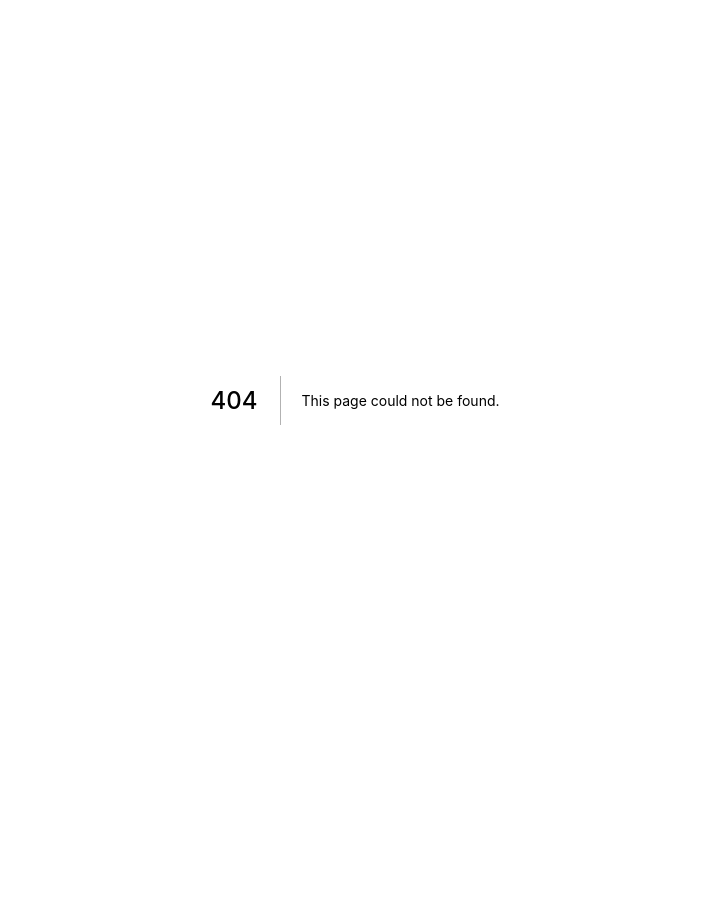
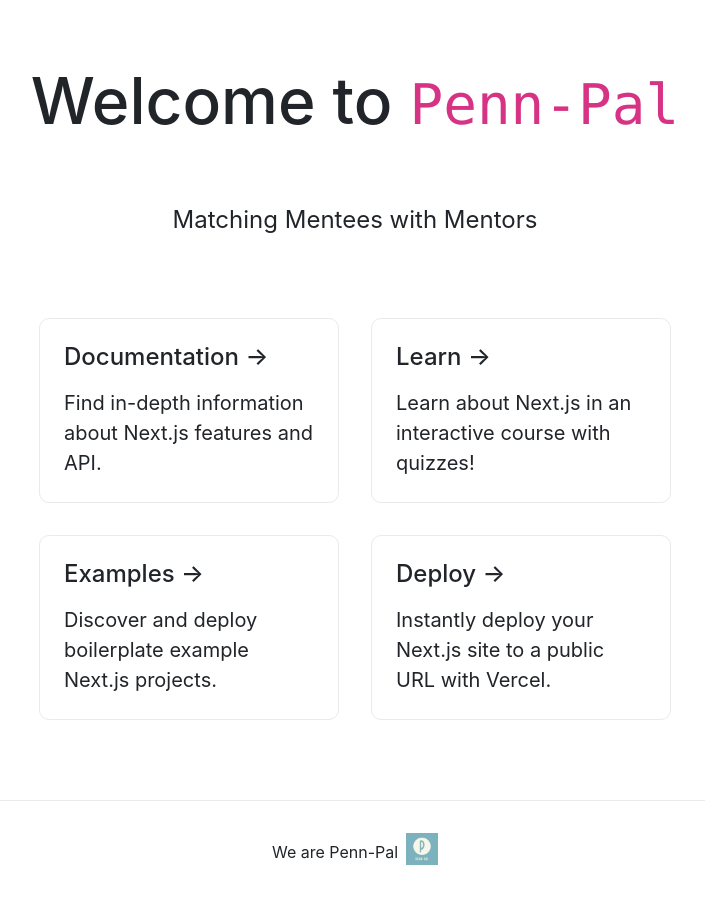
Before and after one commit to UPenn-MOSA-Hackathon-Gang-of-Three/penn-pal-frontend, a Next.js app: page /mentorintake in a window 1280 px wide. Before the commit this address had no page. Shown: the whole page, without its empty margins (285-990 px from the left). Before the commit the page ends 800 px from the top, so only its background shows below. Built offline with nearby package versions, Linux system fonts and the light colour scheme.

Commit message:
added mentor intake form file

```diff
--- /dev/null
+++ b/pages/mentorintake.tsx
@@ -0,0 +1,75 @@
+import type { NextPage } from 'next';
+import Head from 'next/head';
+import Image from 'next/image';
+import styles from '../styles/Home.module.css';
+
+const Home: NextPage = () => {
+  return (
+    <div className={styles.container}>
+      <Head>
+        <title>Penn-Pal Mentors App | Mentor-Mentee Matching</title>
+        <meta name="description" content="Mentee-Mentor Matching Service" />
+        <link rel="icon" href="/favicon.ico" />
+      </Head>
+
+      <main className={styles.main}>
+        <h1 className={styles.title}>
+          Welcome to <code>Penn-Pal</code>
+        </h1>
+
+        <p className={styles.description}>
+          {/*Get started by editing{' '}*/}
+          {/*<code className={styles.code}>pages/index.tsx</code>*/}
+          Matching Mentees with Mentors
+        </p>
+
+        <div className={styles.grid}>
+          <a href="https://nextjs.org/docs" className={styles.card}>
+            <h2>Documentation &rarr;</h2>
+            <p>Find in-depth information about Next.js features and API.</p>
+          </a>
+
+          <a href="https://nextjs.org/learn" className={styles.card}>
+            <h2>Learn &rarr;</h2>
+            <p>Learn about Next.js in an interactive course with quizzes!</p>
+          </a>
+
+          <a
+            href="https://github.com/vercel/next.js/tree/canary/examples"
+            className={styles.card}
+          >
+            <h2>Examples &rarr;</h2>
+            <p>Discover and deploy boilerplate example Next.js projects.</p>
+          </a>
+
+          <a
+            href="https://vercel.com/new?utm_source=create-next-app&utm_medium=default-template&utm_campaign=create-next-app"
+            className={styles.card}
+          >
+            <h2>Deploy &rarr;</h2>
+            <p>
+              Instantly deploy your Next.js site to a public URL with Vercel.
+            </p>
+          </a>
+        </div>
+      </main>
+
+      <footer className={styles.footer}>
+        {/*<a*/}
+        {/*  href="https://vercel.com?utm_source=create-next-app&utm_medium=default-template&utm_campaign=create-next-app"*/}
+        {/*  target="_blank"*/}
+        {/*  rel="noopener noreferrer"*/}
+        {/*>*/}
+        <div className={styles.copyright}>
+          <span className={styles.copyright_text}>We are Penn-Pal{' '}</span>
+          <span className={styles.logo}>
+            <Image className={styles.logo_image} src="/penn-pal-logo.png" alt="Penn-Pal Logo" width={32} height={32} />
+          </span>
+        </div>
+        {/*</a>*/}
+      </footer>
+    </div>
+  )
+}
+
+export default Home;
```
